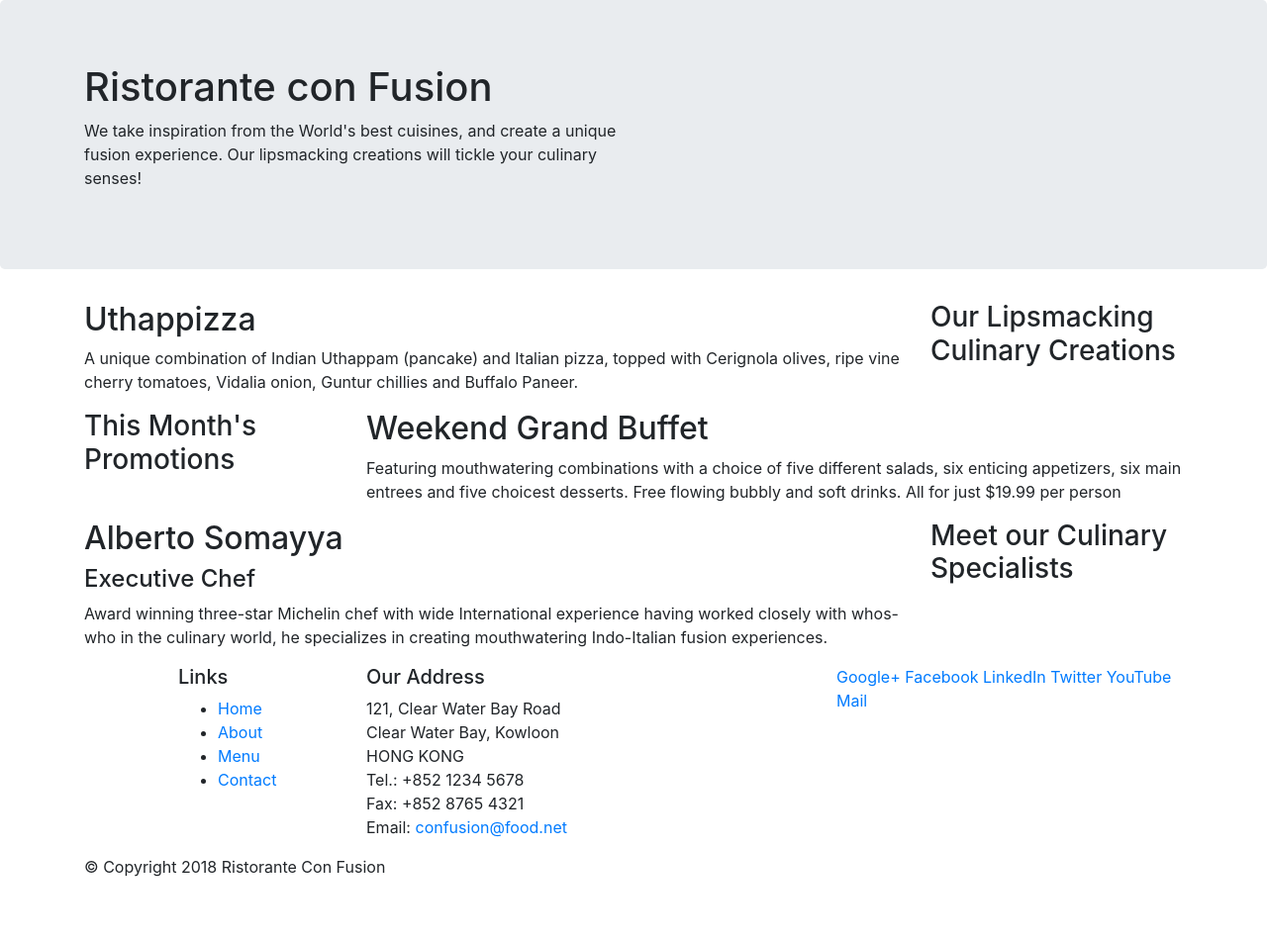
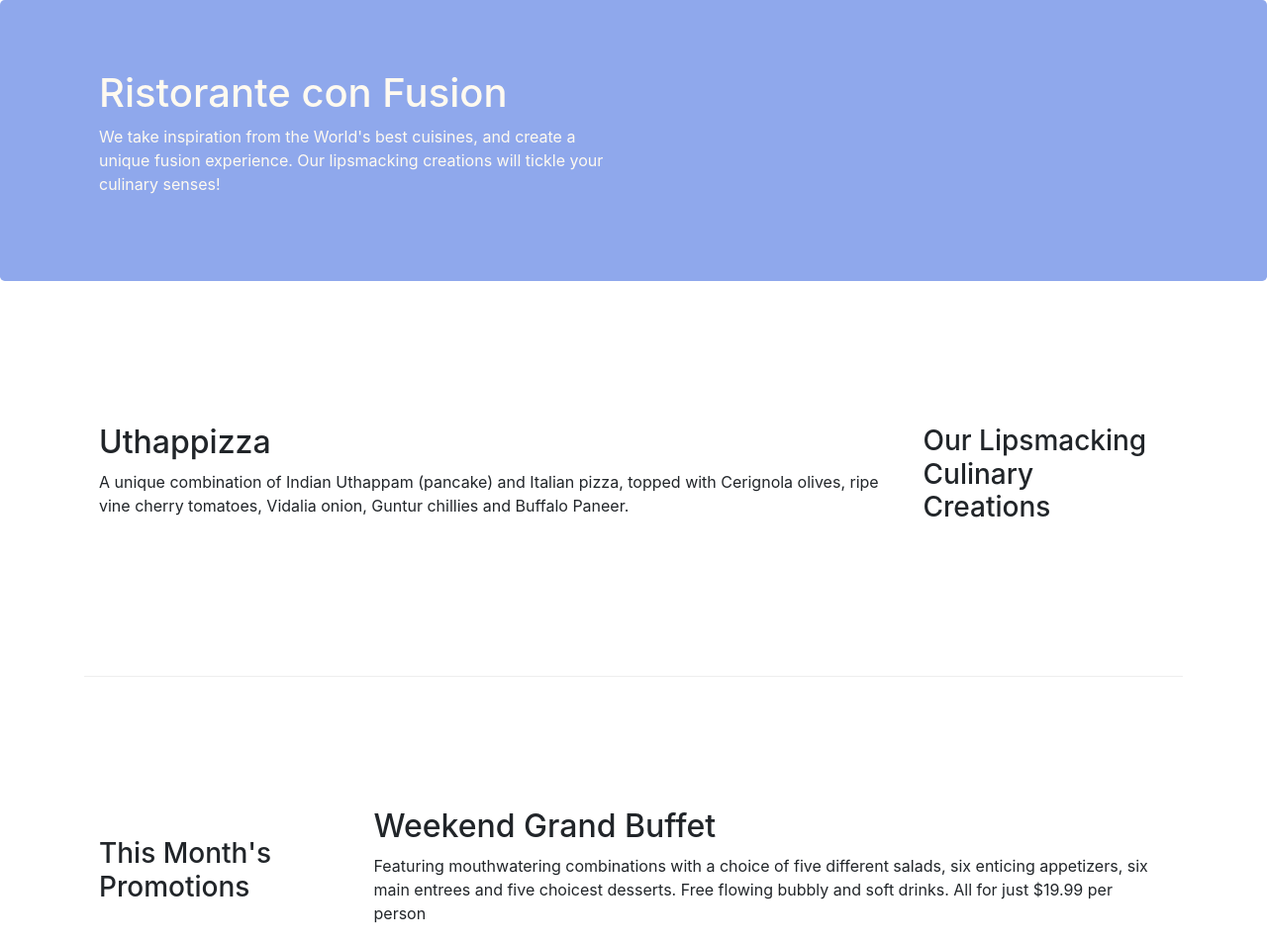
Before and after one commit to acceleraterA/confusion, a website: page index.html in a window 1280 px wide. Shown: the top 954 px of the page at 99% size. Before the commit the page ends 904 px from the top, so only its background shows below. Drawn offline with nearby package versions, Linux system fonts and the light colour scheme.

Commit message:
bootstrap grid #2

```diff
--- /dev/null
+++ b/css/styles.css
@@ -0,0 +1,31 @@
+.row-header {
+    margin: 0px auto;
+    padding: 0px auto;
+}
+
+.row-content {
+    margin: 0px auto;
+    padding: 50px 0px 50px 0px;
+    border-bottom: 1px ridge;
+    min-height: 400px;
+    ;
+}
+
+.footer {
+    background-color: rgb(156, 151, 199);
+    margin: 0px auto;
+    padding: 20px 0px 20px 0px;
+}
+
+.jumbotron {
+    padding: 70px 30px 70px 30px;
+    margin: 0px auto;
+    background: rgb(143, 168, 236);
+    color: floralwhite;
+}
+
+.address {
+    font-size: 80%;
+    margin: 0px;
+    color: antiquewhite;
+}
--- a/index.html
+++ b/index.html
@@ -9,6 +9,7 @@
 
     <!-- Bootstrap CSS -->
     <link rel="stylesheet" href="node_modules/bootstrap/dist/css/bootstrap.min.css">
+    <link rel="stylesheet" href="css/styles.css">
     <title>Ristorante Con Fusion</title>
 </head>
 
@@ -16,7 +17,7 @@
 
     <header class="jumbotron">
         <div class="container">
-            <div class="row">
+            <div class="row row-header">
                 <div class="col-12 col-sm-6">
                     <h1>Ristorante con Fusion</h1>
                     <p>We take inspiration from the World's best cuisines, and create a unique fusion experience. Our lipsmacking creations will tickle your culinary senses!</p>
@@ -28,7 +29,7 @@
     </header>
 
     <div class="container">
-        <div class="row">
+        <div class="row row-content align-items-center">
             <div class="col-12 col-sm-4 order-sm-last col-md-3">
                 <h3>Our Lipsmacking Culinary Creations</h3>
             </div>
@@ -39,7 +40,7 @@
         </div>
 
 
-        <div class="row">
+        <div class="row row-content align-items-center">
             <div class="col-12 col-sm-4 col-md-3">
                 <h3>This Month's Promotions</h3>
             </div>
@@ -49,7 +50,7 @@
             </div>
         </div>
 
-        <div class="row">
+        <div class="row row-content align-items-center">
             <div class="col-12 col-sm-4 order-sm-last col-md-3">
                 <h3>Meet our Culinary Specialists</h3>
             </div>
@@ -61,12 +62,12 @@
         </div>
     </div>
 
-    <footer>
+    <footer class="footer">
         <div class="container">
             <div class="row">
                 <div class="col-4 offset-1 col-sm-2">
                     <h5>Links</h5>
-                    <ul>
+                    <ul class="list-unstyled">
                         <li><a href="#">Home</a></li>
                         <li><a href="#">About</a></li>
                         <li><a href="#">Menu</a></li>
@@ -84,8 +85,8 @@
 		              Email: <a href="mailto:confusion@food.net">confusion@food.net</a>
 		           </address>
                 </div>
-                <div class="col-12 col-sm-4">
-                    <div>
+                <div class="col-12 col-sm-4 align-self-center">
+                    <div class="text-center">
                         <a href="http://google.com/+">Google+</a>
                         <a href="http://www.facebook.com/profile.php?id=">Facebook</a>
                         <a href="http://www.linkedin.com/in/">LinkedIn</a>
@@ -95,7 +96,7 @@
                     </div>
                 </div>
             </div>
-            <div class="row">
+            <div class="row justify-content-center">
                 <div class="col-auto">
                     <p>© Copyright 2018 Ristorante Con Fusion</p>
                 </div>
```
